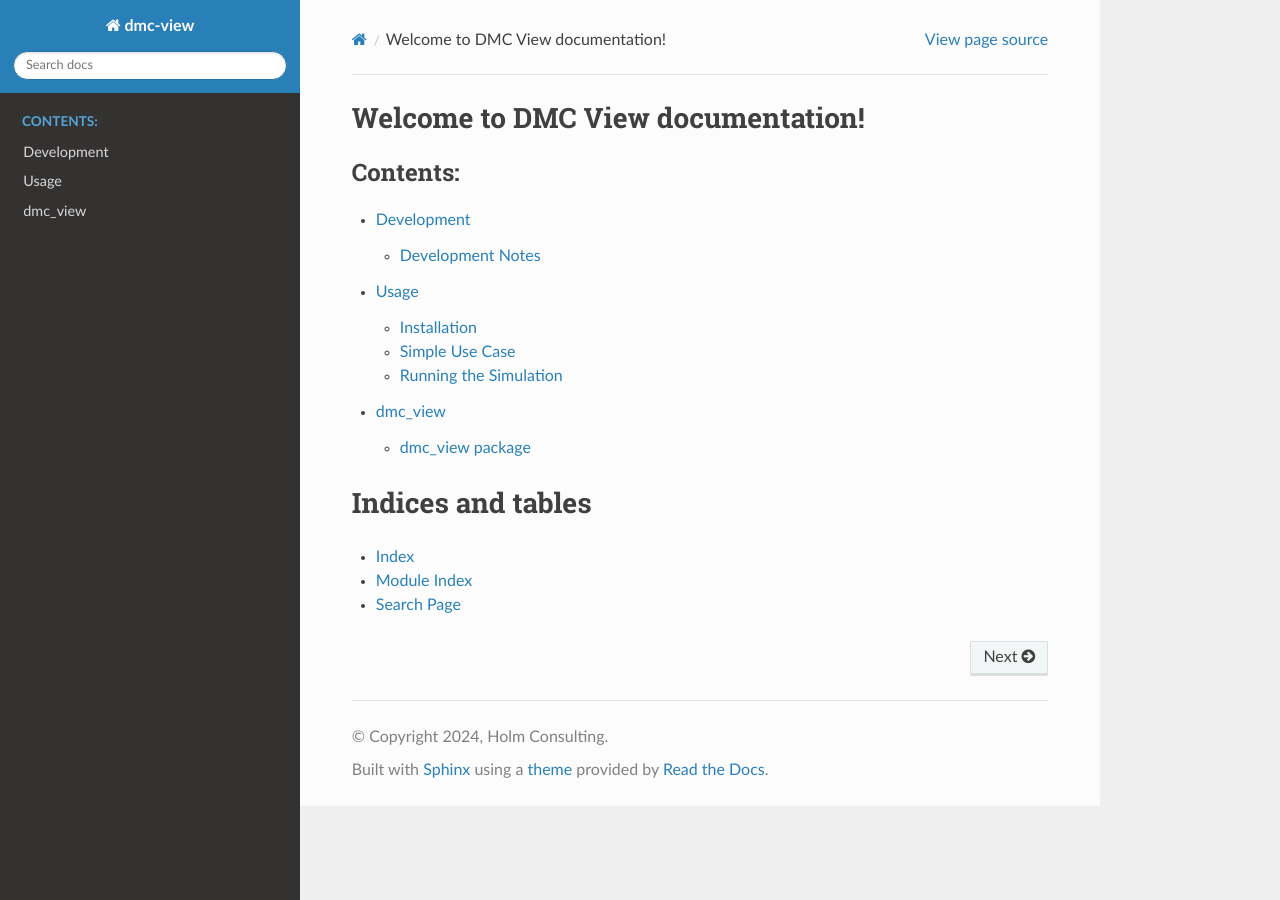
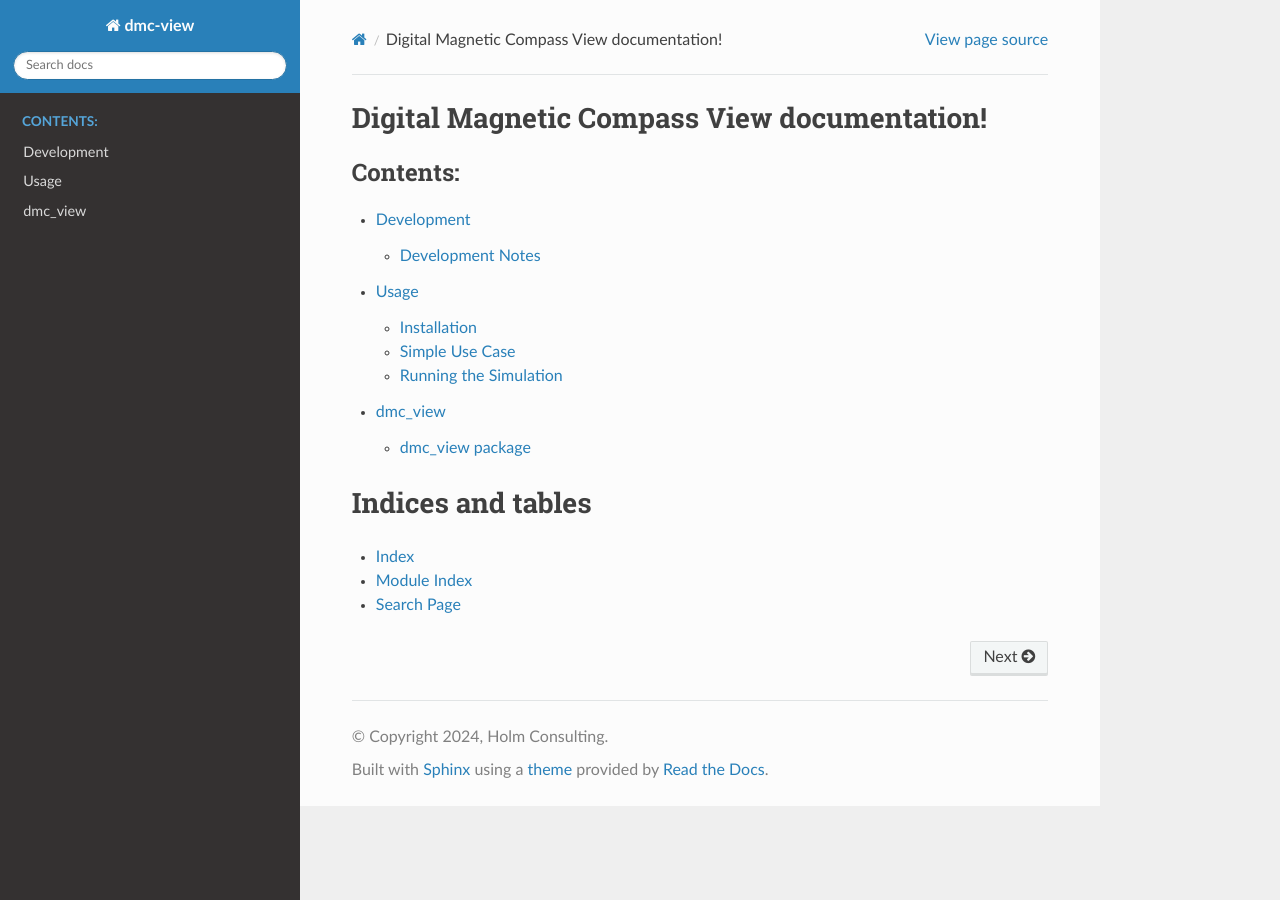
Before and after one commit to Issamricin/dmc-view, a Sphinx documentation site: the page built from docs/source/index.rst, in a window 1280 px wide. Built offline with Sphinx 7.4.7 and the Read the Docs theme 3.1.0, drawn with Linux system fonts in a browser that asks for light colours.

```diff
--- /dev/null
+++ b/docs/requirements.txt
@@ -0,0 +1,4 @@
+# Defining the exact version will make sure things don't break
+sphinx==8.1.3
+sphinx_rtd_theme== 3.0.1
+sphinx-notfound-page==1.0.4
--- a/docs/source/conf.py
+++ b/docs/source/conf.py
@@ -18,7 +18,8 @@
 # add these directories to sys.path here. If the directory is relative to the
 # documentation root, use os.path.abspath to make it absolute, like shown here
 import os
-import sys
+#sys.path.insert(0, os.path.abspath(os.path.join('../..', 'src', variables.package_name)))
+
 
 
 def get_templated_vars():
@@ -39,8 +40,7 @@ def get_templated_vars():
 
 variables = get_templated_vars()
 
-# Add package to PYTHONPATH
-sys.path.insert(0, os.path.abspath(os.path.join('../..', 'src', variables.package_name)))
+
 
 
 # -- Project information -----------------------------------------------------
--- a/docs/source/index.rst
+++ b/docs/source/index.rst
@@ -1,14 +1,14 @@
-Welcome to DMC  View  documentation!
-====================================
+Digital Magnetic Compass View  documentation!
+=============================================
 
 
 .. toctree::
    :maxdepth: 2
    :caption: Contents:
 
-   contents/10_development
-   contents/20_usage
-   contents/30_modules
+   contents/development
+   contents/usage
+   contents/modules
 
 
 Indices and tables
```
Also changed, not shown: docs/source/contents/dmc_view.rst (+3 -16 lines), docs/source/spelling_wordlist.txt (deleted, +0 -54 lines), docs/source/contents/development.rst (renamed from docs/source/contents/10_development.rst), docs/source/contents/modules.rst (renamed from docs/source/contents/30_modules.rst), docs/source/contents/usage.rst (renamed from docs/source/contents/20_usage.rst), 4 other files.
